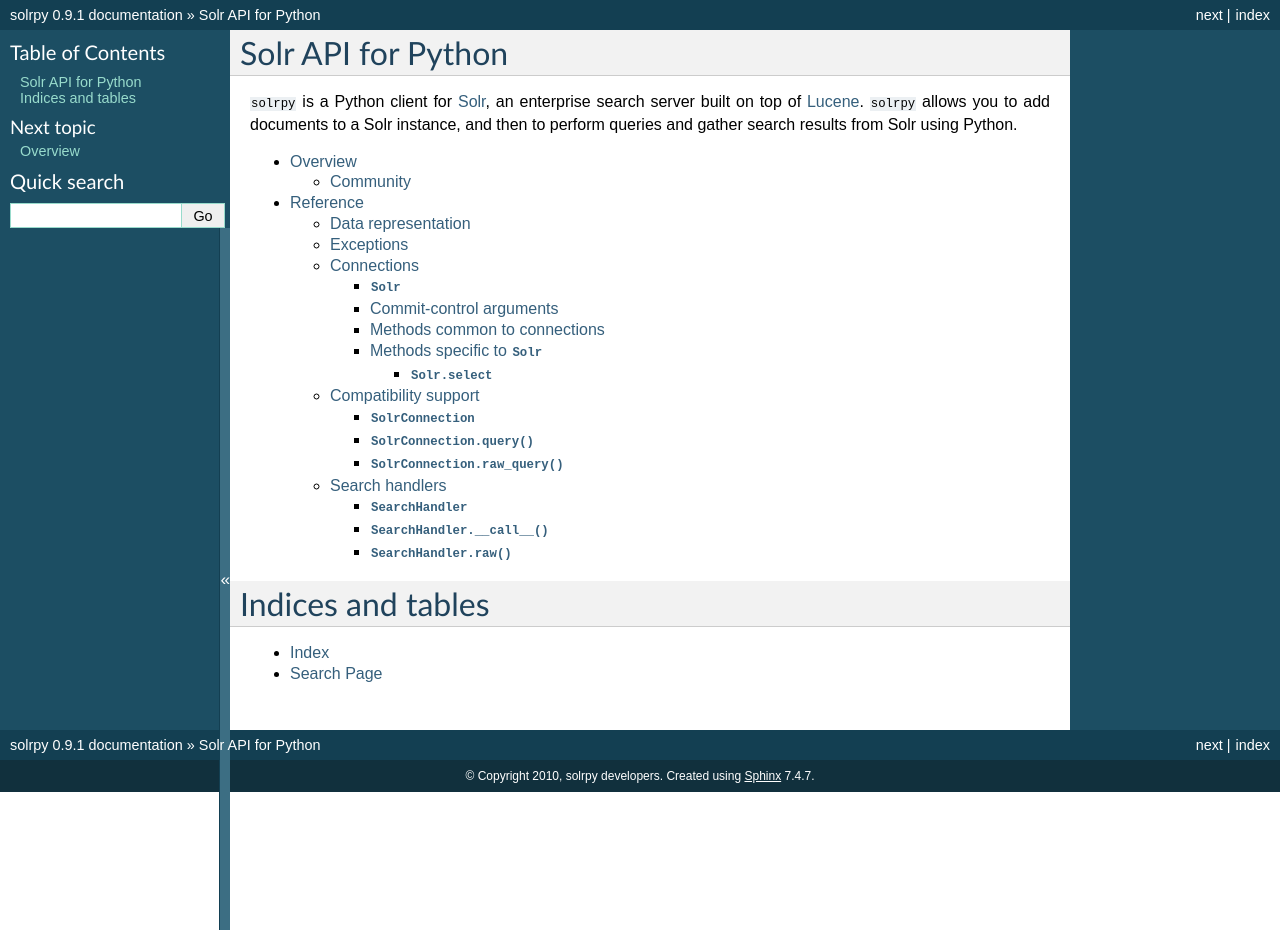
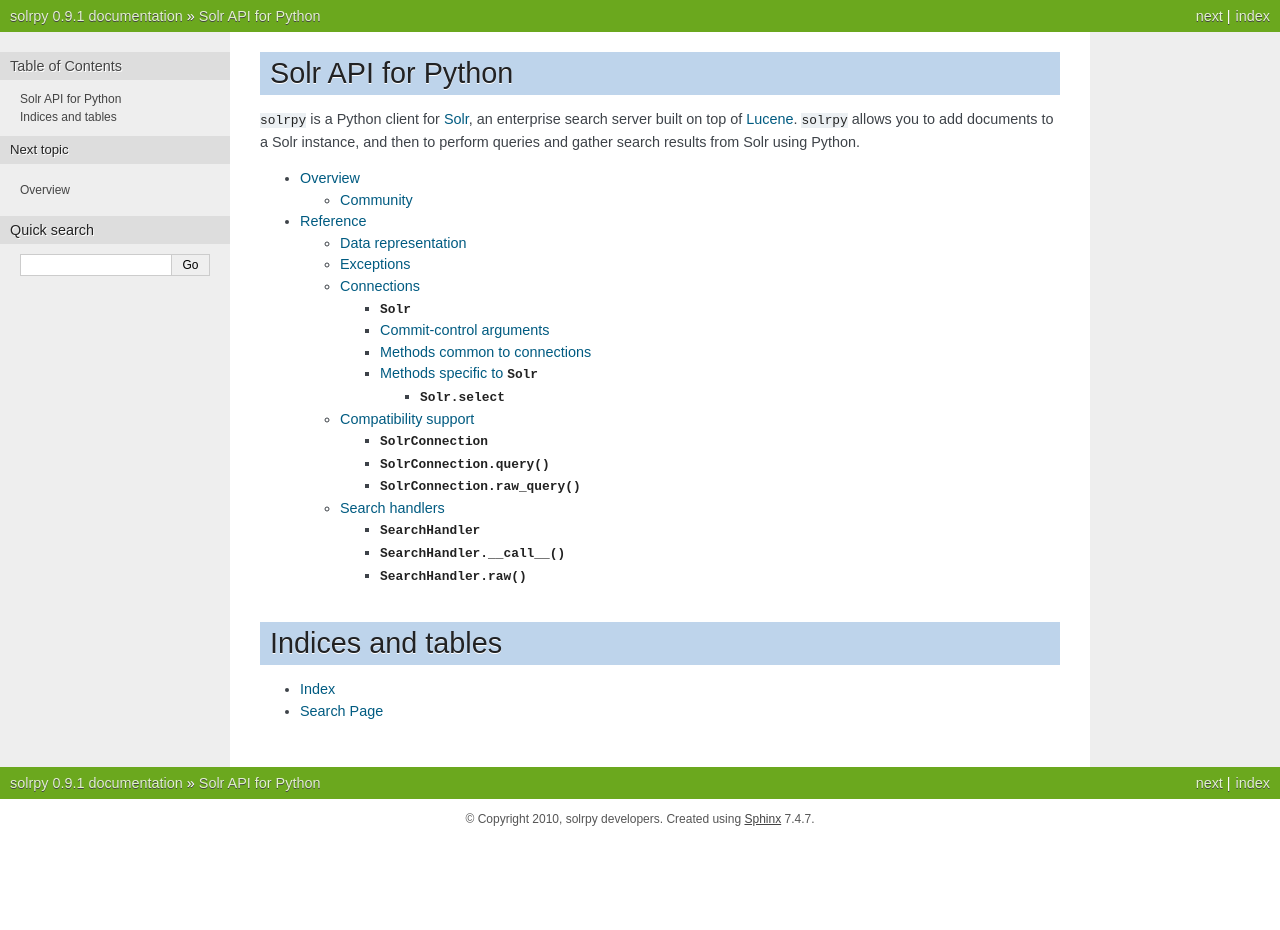
Before and after one commit to redsnapper8t8/mysolr, a Sphinx documentation site: the page built from docs/index.rst, in a window 1280 px wide. Built offline with Sphinx 7.4.7, drawn with Linux system fonts in a browser that asks for light colours; after the commit the page ends 900 px from its top, so only the background shows below that.

Commit message:
change the Sphinx themme to a nicer one from the Sphinx 1.0 line

```diff
--- a/docs/conf.py
+++ b/docs/conf.py
@@ -91,13 +91,15 @@
 
 # The theme to use for HTML and HTML Help pages.  See the documentation for
 # a list of builtin themes.
-html_theme = 'default'
+#html_theme = 'default'
+html_theme = 'nature'
 
 # Theme options are theme-specific and customize the look and feel of a theme
 # further.  For a list of options available for each theme, see the
 # documentation.
 #html_theme_options = {}
-html_theme_options = {'collapsiblesidebar': True}
+if html_theme == 'default':
+    html_theme_options = {'collapsiblesidebar': True}
 
 # Add any paths that contain custom themes here, relative to this directory.
 #html_theme_path = []
```
